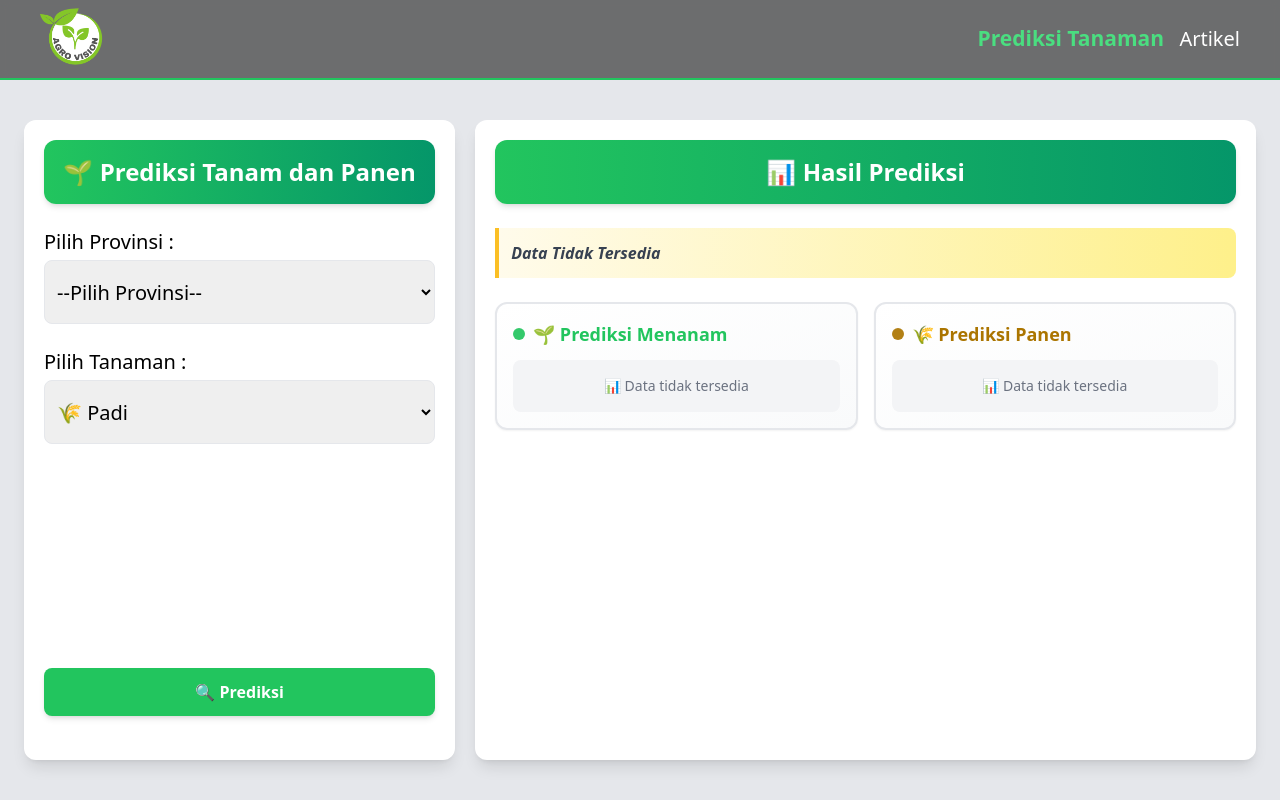
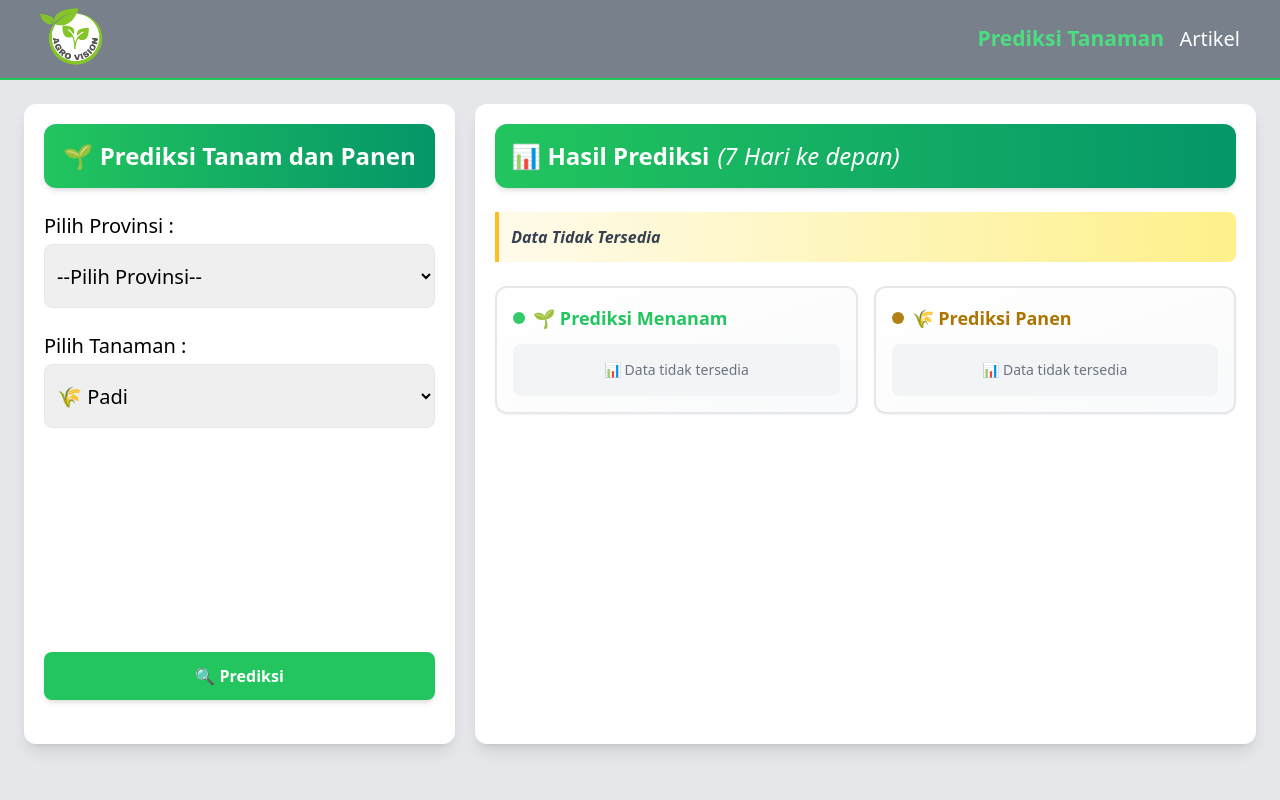
Before and after one commit to Abshoor24/Tanidigital_ITFEST, a React (Vite) app: page / in a window 1280 px wide. Shown: the top 800 px of the page. Built offline with nearby package versions, Linux system fonts and the light colour scheme.

Commit message:
design : mempercantik + add clear btn

```diff
--- /dev/null
+++ b/src/components/ClearButton.tsx
@@ -0,0 +1,16 @@
+type ClearButtonProps = {
+    show: boolean;
+};
+
+export default function ClearButton({ show }: ClearButtonProps) {
+    if (!show) return null;
+    return (
+        <button
+            onClick={() => window.location.reload()}
+            className="w-[900px] bg-red-500 hover:bg-red-600 text-white px-6 py-3 rounded-lg font-semibold
+            transition-all duration-300 shadow-md hover:shadow-lg transform hover:scale-105"
+        >
+            🔄 Mulai Ulang Prediksi
+        </button>
+    );
+}
--- a/src/components/WeatherResult.tsx
+++ b/src/components/WeatherResult.tsx
@@ -10,6 +10,8 @@ interface Props {
   data: WeatherData[];
   conclusion?: string;
 }
+
+import ClearButton from "./ClearButton";
 
 export default function WeatherResult({ status, data, conclusion }: Props) {
   const renderCard = (data: {
@@ -105,9 +107,15 @@ export default function WeatherResult({ status, data, conclusion }: Props) {
   return (
     <div className="flex flex-col w-full h-full bg-white p-5 rounded-xl shadow-lg">
       <div className="bg-gradient-to-r from-green-500 to-emerald-600 rounded-xl p-4 shadow-md mb-6 text-center w-full">
-        <h2 className="text-lg md:text-xl lg:text-2xl font-bold text-white">
-          📊 Hasil Prediksi
-        </h2>
+        <div className="text-lg md:text-xl lg:text-2xl text-white">
+          <div className="flex items-center gap-2">
+            <h2 className="font-bold">
+              📊 Hasil Prediksi
+            </h2>
+            <span className="italic">(7 Hari ke depan)</span>
+          </div>
+        </div>
+
       </div>
       <div className="mb-6 p-3 bg-gradient-to-r from-amber-50 to-yellow-200 border-l-4 border-amber-400 rounded-r-lg w-full max-w-5xl mx-auto">
         <div className="flex items-start gap-3">
@@ -129,6 +137,9 @@ export default function WeatherResult({ status, data, conclusion }: Props) {
           d: data[1],
           t: "harvest",
         })}
+
+    <ClearButton show={!!(conclusion || (data && data.length > 0))} />
+
       </div>
     </div>
   );
--- a/src/components/sections/Navbar.tsx
+++ b/src/components/sections/Navbar.tsx
@@ -49,7 +49,7 @@ export default function Navbar({ sectionRefs }: NavbarProps) {
   }, []);
 
   return (
-    <nav className="flex items-center justify-between w-full h-20 bg-[#3A3A3A]/70 px-10 p-2 backdrop-blur-sm border-b-2 border-green-500">
+    <nav className="flex items-center justify-between w-full h-20 bg-gray-600/70 px-10 p-2 backdrop-blur-sm border-b-2 border-green-500">
       <img
         src="/agrovision.png"
         alt="logo"
--- a/src/components/sections/PredictSection.tsx
+++ b/src/components/sections/PredictSection.tsx
@@ -27,7 +27,7 @@ export default function PredictionSection() {
   };
 
   return (
-    <section className="flex flex-col xl:flex-row mx-auto mt-10 mb-16 px-4 md:px-6 w-full min-h-[80vh] gap-5">
+    <section className="flex flex-col xl:flex-row mx-auto mt-6 mb-16 px-4 md:px-6 w-full min-h-[80vh] gap-5">
       <div className="relative flex flex-col w-full h-full xl:max-w-[35%] bg-white rounded-xl shadow-lg p-5 backdrop-blur-sm">
         <div className="bg-gradient-to-r from-green-500 to-emerald-600 rounded-xl p-4 shadow-md mb-6 text-center w-full">
           <h2 className="text-lg md:text-xl lg:text-2xl font-bold text-white">
@@ -54,7 +54,8 @@ export default function PredictionSection() {
             <button
               onClick={handlePredict}
               disabled={loading}
-              className="w-full bg-green-500 hover:bg-green-600 text-white px-6 py-3 rounded-lg disabled:opacity-50 font-semibold transition-all duration-300 shadow-md hover:shadow-lg transform hover:scale-105"
+              className="w-full bg-green-500 hover:bg-green-600 text-white px-6 py-3 rounded-lg disabled:opacity-50 font-semibold transition-all
+              duration-300 shadow-md hover:shadow-lg transform hover:scale-105"
             >
               {loading ? "⏳ Memproses..." : "🔍 Prediksi"}
             </button>
```
